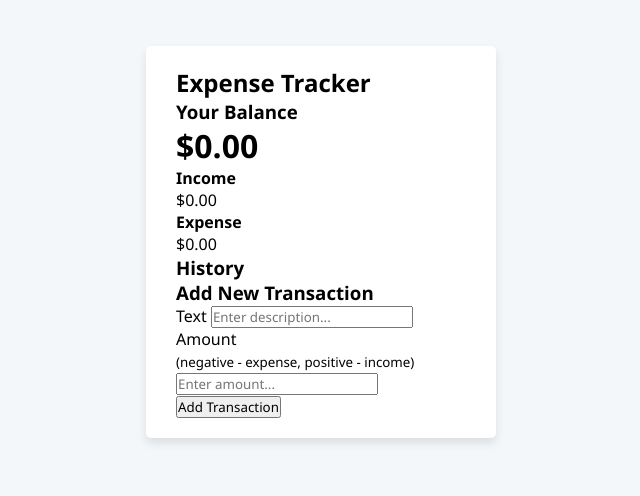
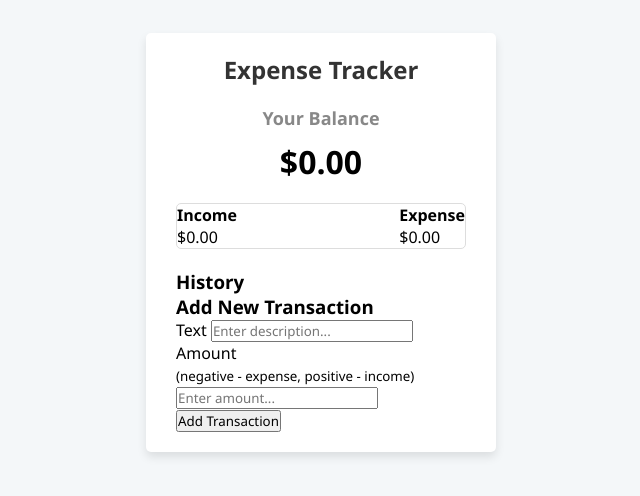
Before and after one commit to immustafa37/Expense-Tracker, a plain HTML site: page index.html in a window 1280 px wide. Shown: the part 158-654 px from the top of the page, without its empty margins (319-959 px from the left). Drawn offline with Linux system fonts and the light colour scheme.

Commit message:
css in progress

```diff
--- a/style.css
+++ b/style.css
@@ -22,3 +22,35 @@
     border-radius: 5px;
     box-shadow: 0 5px 10px rgba(0,0,0,0.1);
   }
+
+h2 {
+    text-align: center;
+    margin-bottom: 20px;
+    color: #333;
+  }
+
+  /* Balance Styles */
+  .balance {
+    text-align: center;
+    margin-bottom: 20px;
+  }
+
+.balance h3 {
+    font-size: 18px;
+    color: #888;
+  }
+
+  .balance h1 {
+    font-size: 32px;
+    margin-top: 10px;
+  }
+
+/* Income/Expense Container */
+.inc-exp-container {
+    display: flex;
+    justify-content: space-between;
+    margin: 20px 0;
+    border: 1px solid #ddd;
+    border-radius: 5px;
+    overflow: hidden;
+  }
```
